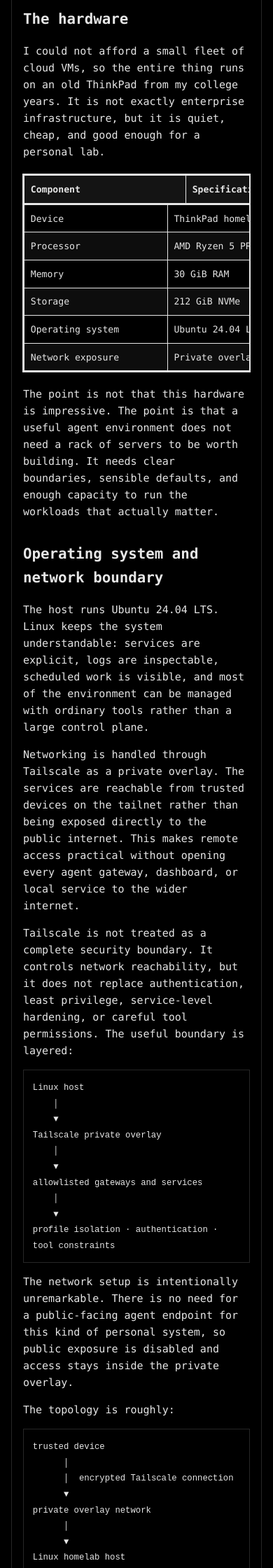
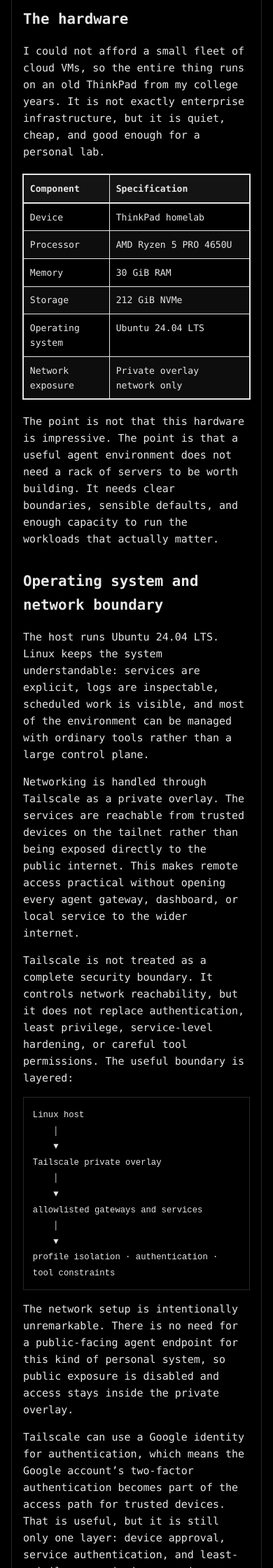
Before and after one commit to bhanuharya/bhanuharya.github.io, a Jekyll site: the page built from _posts/2026-08-19-building-a-small-self-hosted-agent-system-with-hermes.md, in a window 390 px wide. Shown: the part 856-3096 px from the top of the page at 70% size. Built offline with Jekyll 4.4.1, drawn with Linux system fonts in a browser that asks for light colours; some of the changed text lies outside the part shown.

Commit message:
Document Google 2FA and credential management; fix mobile table layout

````diff
--- a/_posts/2026-08-19-building-a-small-self-hosted-agent-system-with-hermes.md
+++ b/_posts/2026-08-19-building-a-small-self-hosted-agent-system-with-hermes.md
@@ -51,6 +51,10 @@
 ```
 
 The network setup is intentionally unremarkable. There is no need for a public-facing agent endpoint for this kind of personal system, so public exposure is disabled and access stays inside the private overlay.
+
+Tailscale can use a Google identity for authentication, which means the Google account's two-factor authentication becomes part of the access path for trusted devices. That is useful, but it is still only one layer: device approval, service authentication, and least-privilege permissions remain important after a device joins the tailnet.
+
+Keys and tokens are treated as credentials, not as convenient configuration strings. Authentication keys should be scoped as narrowly as possible, rotated when their purpose ends, and revoked if they are exposed. API tokens and service credentials stay outside prompts, blog posts, and source code; they belong in environment-level secret storage or another controlled local mechanism. The goal is to make credential lifetime and ownership visible rather than letting long-lived secrets quietly spread across scripts and services.
 
 The topology is roughly:
 
--- a/assets/css/style.css
+++ b/assets/css/style.css
@@ -552,18 +552,21 @@
   }
 
   .post-content table {
-    display: block;
+    display: table;
     width: 100%;
     max-width: 100%;
-    overflow-x: auto;
+    overflow: visible;
+    table-layout: auto;
     font-size: 0.82rem;
   }
 
   .post-content table thead,
   .post-content table tbody {
-    display: table;
-    width: max-content;
-    min-width: 34rem;
+    display: table-header-group;
+  }
+
+  .post-content table tbody {
+    display: table-row-group;
   }
 
   .post-content th,
````
